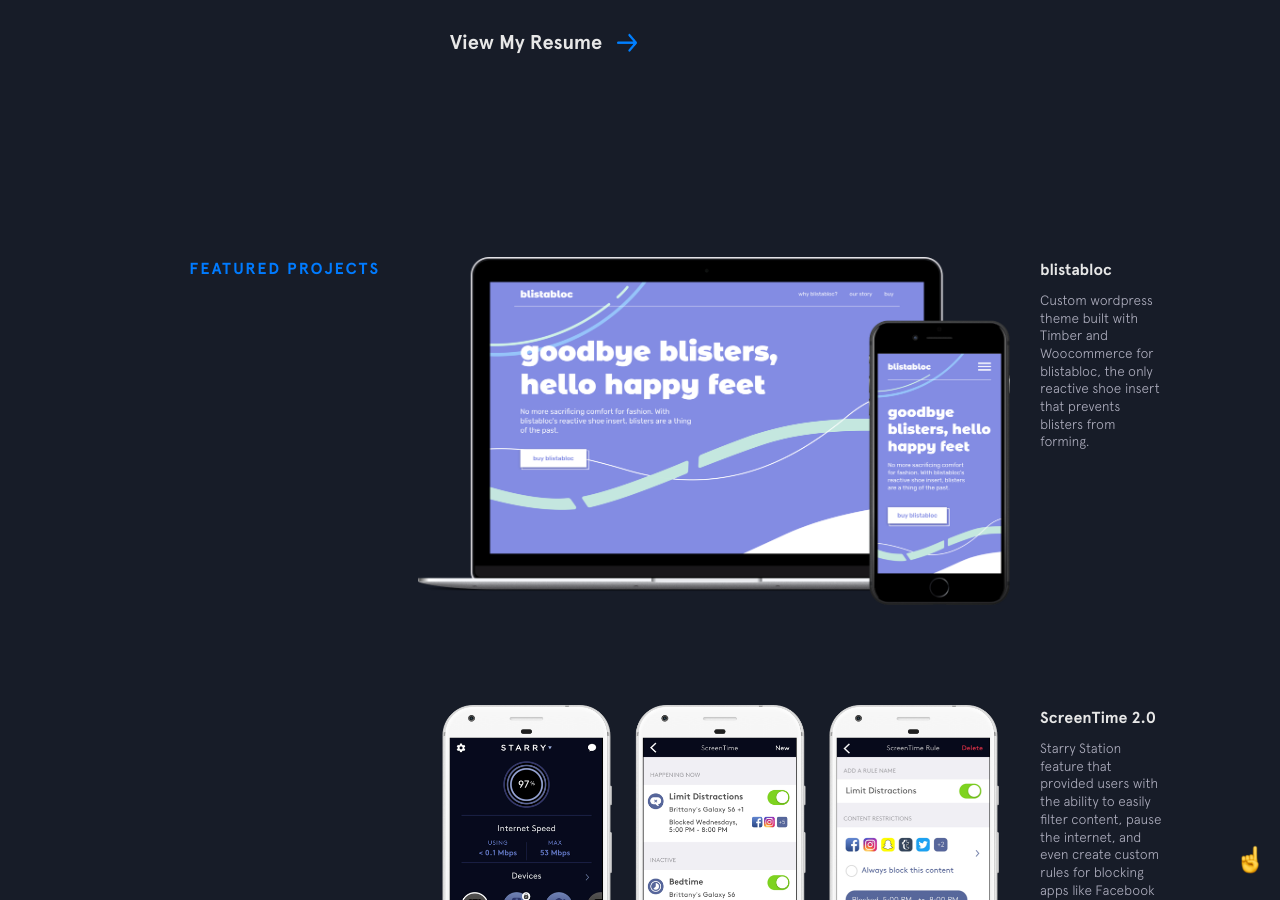
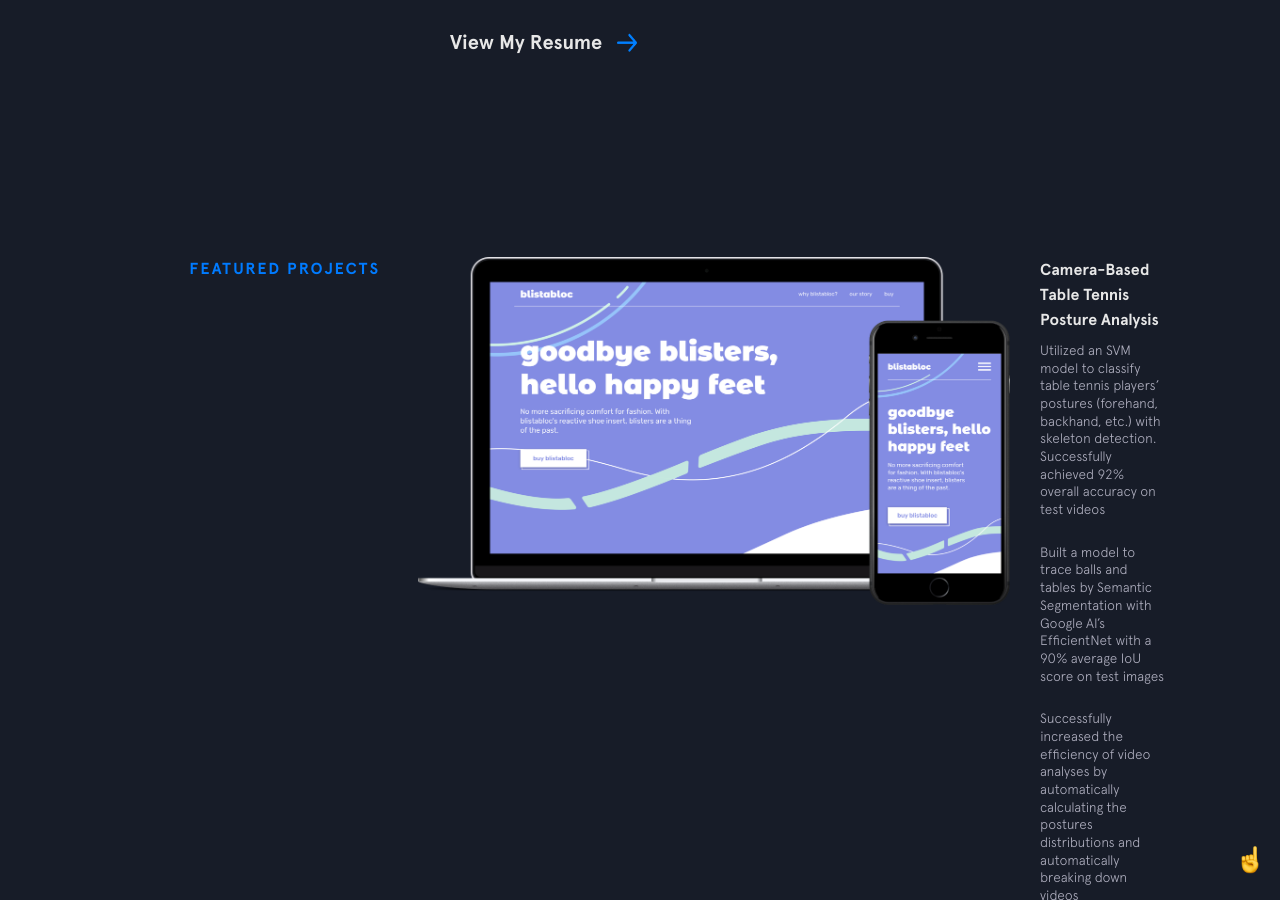
Before and after one commit to wutonytt/portfolio-v1, a Jekyll site: the page built from index.html, in a window 1280 px wide and 900 px high, scrolled down 2040 px. Built offline with Jekyll 4.4.1, drawn with Linux system fonts in a browser that asks for light colours; nearby versions of some CDN libraries.

Commit message:
Update featured-projects.html

```diff
--- a/_includes/featured-projects.html
+++ b/_includes/featured-projects.html
@@ -3,22 +3,23 @@
   <div class="section__content">
     <div class="project blistabloc">
       <figure class="project__pic">
-        <a href="https://blistabloc.com/" target="_blank">
+        <a href="https://github.com/wutonytt/Camera-Based-Table-Tennis-Posture-Analysis" target="_blank">
           <img src="{{site.baseurl}}/img/featured/blistabloc/blistabloc.png" alt="">
         </a>
       </figure>
       <figcaption class="project__caption">
         <div class="project__name">
-          <a href="https://blistabloc.com/" target="_blank">blistabloc</a>
+          <a href="https://github.com/wutonytt/Camera-Based-Table-Tennis-Posture-Analysis" target="_blank">Camera-Based Table Tennis Posture Analysis</a>
         </div>
-        <p>Custom wordpress theme built with Timber and Woocommerce for blistabloc, the only reactive shoe insert that prevents
-          blisters from forming.</p>
+        <p>Utilized an SVM model to classify table tennis players’ postures (forehand, backhand, etc.) with skeleton detection. Successfully achieved 92% overall accuracy on test videos</p>
+        <p>Built a model to trace balls and tables by Semantic Segmentation with Google AI’s EfficientNet with a 90% average IoU score on test images</p>
+        <p>Successfully increased the efficiency of video analyses by automatically calculating the postures distributions and automatically breaking down videos</p>
       </figcaption>
     </div>
 
     <div class="project screentime">
       <figure class="project__pic phones">
-        <a href="https://play.google.com/store/apps/details?id=com.starry.management" target="_blank">
+        <a href="https://github.com/wutonytt/NYCU-Spring-2021-AI-Final-Project" target="_blank">
           <div class="phone">
             <img src="{{site.baseurl}}/img/featured/screentime/screentime1.png" alt="">
           </div>
@@ -32,7 +33,7 @@
       </figure>
       <figcaption class="project__caption">
         <div class="project__name">
-          <a href="https://play.google.com/store/apps/details?id=com.starry.management" target="_blank">ScreenTime 2.0</a>
+          <a href="https://github.com/wutonytt/NYCU-Spring-2021-AI-Final-Project" target="_blank">ScreenTime 2.0</a>
         </div>
         <p>Starry Station feature that provided users with the ability to easily filter content, pause the internet, and even
           create custom rules for blocking apps like Facebook and Twitter right from their phones.</p>
```
